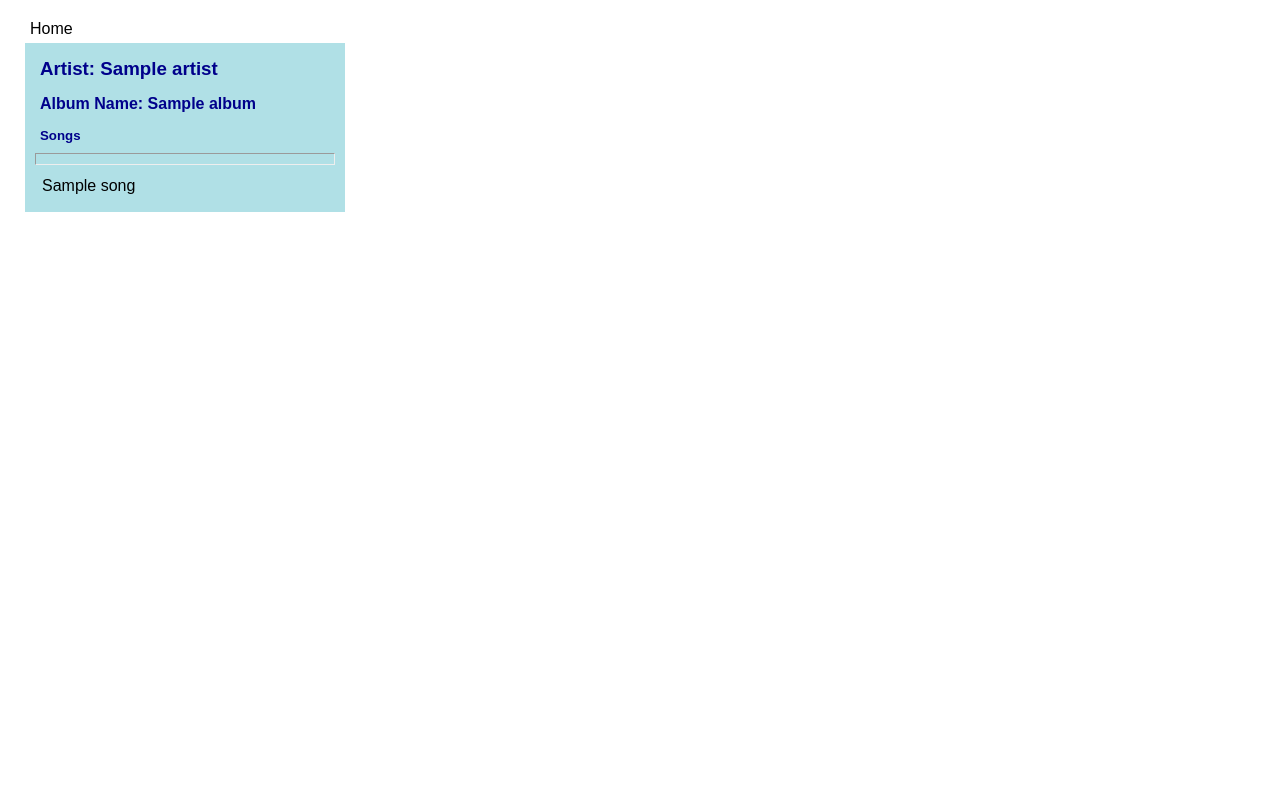
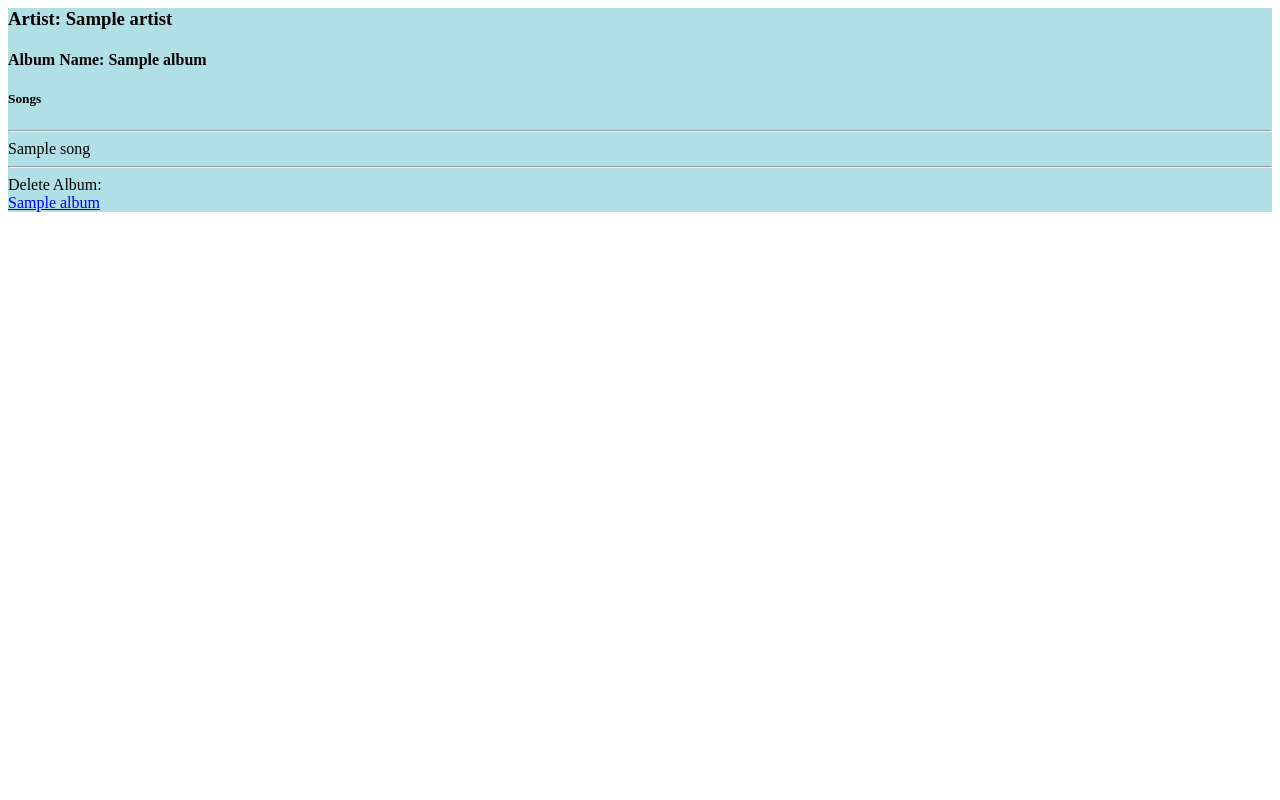
Before and after one commit to Peacegypsy/IT122Repo, a Node server app: template views/details.ejs in a window 1280 px wide. Run offline with Node 20, Linux system fonts and the light colour scheme; the template is opened without the code that fills it: most values are stand-ins (such as "Sample title", 1, 10 or a date in 2020).

Commit message:
pushing to original repo per instructor request

```diff
--- a/index.js
+++ b/index.js
@@ -1,34 +1,63 @@
 'use strict'
 
-import * as album from './data.js'
+import {Album} from './models/album.js';
 import express from "express";
-import {getAlbum} from "./data.js";
-
+import cors from 'cors';
 
 const app = express();
 
 app.set("port", process.env.PORT || 3000);
-app.use(express.static(__dirname+ "/public"));
+app.use(express.static( "/public"));
 app.use(express.urlencoded({ extended: true }));
 app.use(express.json());
+app.use(cors());
 app.set("view engine", "ejs");
 
 app.get("/", (req, res) => {
-    res.render("home", {albums: album.getAllAlbums()});
+    Album.find({}).lean()
+        .then((albums) => {
+            res.render('home', {albums: albums});
+        })
+        .catch((err) => {
+            console.error(err);
+        })
+});
+app.get('/home', (req, res) => {
+    Album.find({}).lean()
+        .then((albums) => {
+            res.render('home', {albums: albums});
+        })
+        .catch((err) => {
+            console.error(err);
+        })
 });
 
+app.get('/about', (req, res) => {
+    res.render('about');
+})
+
 app.get("/detail", (req, res) => {
-    let album = getAlbum(req.query.artist);
-    res.render("details", {
-        artist: req.query.artist,
-        album: album,
-    });
+    Album.findOne({ artist:req.query.artist}).lean()
+        .then((album) => {
+            res.render('details', {album: album});
+        })
+        .catch((err) => {next(err)})
+});
+app.get('/delete', async (req, res) => {
+    const deletedAlbum = await Album.findOneAndDelete({albumTitle:req.query.albumTitle}).lean();
+
+    if (deletedAlbum) {
+        console.log("Album deleted");
+        res.render('delete', {albumTitle:req.query.albumTitle, deletedAlbum});
+    } else {
+        res.render('delete');
+    }
 });
 
+
 app.use((req, res) => {
-    res.type("text/plain");
-    res.status(404);
-    res.send("404 - Not Found");
+    res.type('text/plain');
+    res.status(404).send('Not Found');
 });
 
 
--- a/public/styles/main.css
+++ /dev/null
@@ -1,26 +0,0 @@
-body.container{
-    font-family: Arial, sans-serif;
-
-}
-.albumContainer {
-    background-color: powderblue;
-    color: darkblue;
-    height: 100%;
-    width: 25%;
-}
-
-li {
-    list-style: none;
-    font-family: Arial, sans-serif;
-    padding: 7px;
-    color: black;
-}
-a:link {
-    text-decoration: none;
-    color: black;
-}
-
-* {
-    margin: 5px;
-    padding: 5px;
-}
--- a/views/details.ejs
+++ b/views/details.ejs
@@ -1,13 +1,13 @@
-<!DOCTYPE html>
 <html lang="en">
 <head>
-    <title>Albums Home</title>
-    <link rel="stylesheet" href="/styles/main.css">
-
+    <title>Album Details</title>
+    <%- include('./partials/head'); %>
 </head>
 <body class="container">
-<a href="/">Home</a>
-<div class="albumContainer">
+<header>
+    <%- include('./partials/header'); %>
+</header>
+<div class="albumContainer" style="background-color: powderblue">
 <% if (album) { %>
     <h3>Artist: <%= album.artist %> </h3>
 
@@ -15,11 +15,16 @@
     <h5>Songs</h5>
         <hr>
     <% album.songs.forEach( function(song) { %>
-        <li><%= song %></li>
+        <li style="list-style: none"><%= song %></li>
     <% }); %>
 <% } else { %>
     <p><em>No artist found.</em></p>
 <% } %>
-</div>
+<hr>
+    <div>Delete Album:   </div>
+<a href="/delete?albumTitle=<%= album.albumTitle %>" class="delete"><%= album.albumTitle %></a></div>
+<footer>
+    <%- include('./partials/footer'); %>
+</footer>
 </body>
 </html>
```
Also changed, not shown: public/styles/custom.css (added, +14 -0 lines), views/home.ejs (+10 -7 lines), models/album.js (added), views/about.ejs (added), views/delete.ejs (added), views/partials/footer.ejs (added), views/partials/head.ejs (added), views/partials/header.ejs (added).
